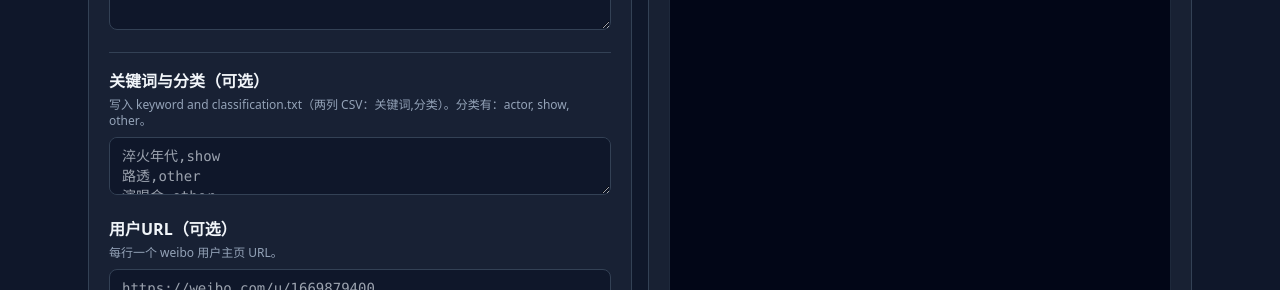
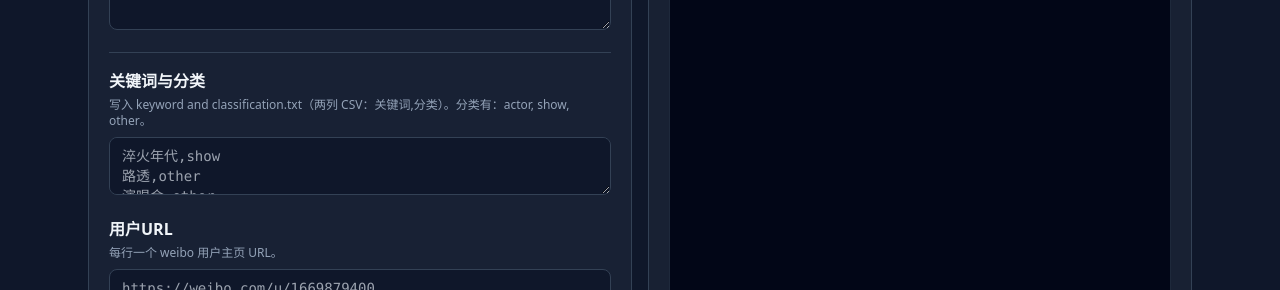
Before and after one commit to Neilchen863/Weibo, a plain HTML site: page frontend/index.html in a window 1280 px wide. Shown: the part 247-537 px from the top of the page. Drawn offline with nearby package versions, Linux system fonts and the light colour scheme; no server answers.

Commit message:
Update the phrasing

```diff
--- a/frontend/index.html
+++ b/frontend/index.html
@@ -37,7 +37,7 @@
           </div>
 
           <div class="border-t border-slate-700 pt-4">
-            <label class="font-semibold">关键词与分类（可选）</label>
+            <label class="font-semibold">关键词与分类</label>
             <p class="text-xs text-slate-400 mt-1">写入 keyword and classification.txt（两列 CSV：关键词,分类）。分类有：actor, show, other。</p>
             <textarea id="keywords" name="keywords" class="mono w-full mt-2 rounded-lg bg-slate-900 border border-slate-700 px-3 py-2 text-sm" placeholder="淬火年代,show
 路透,other
@@ -45,7 +45,7 @@
           </div>
 
           <div>
-            <label class="font-semibold">用户URL（可选）</label>
+            <label class="font-semibold">用户URL</label>
             <p class="text-xs text-slate-400 mt-1">每行一个 weibo 用户主页 URL。</p>
             <textarea id="user_urls" name="user_urls" class="mono w-full mt-2 rounded-lg bg-slate-900 border border-slate-700 px-3 py-2 text-sm" placeholder="https://weibo.com/u/1669879400
 https://weibo.com/u/7051114584"></textarea>
```
